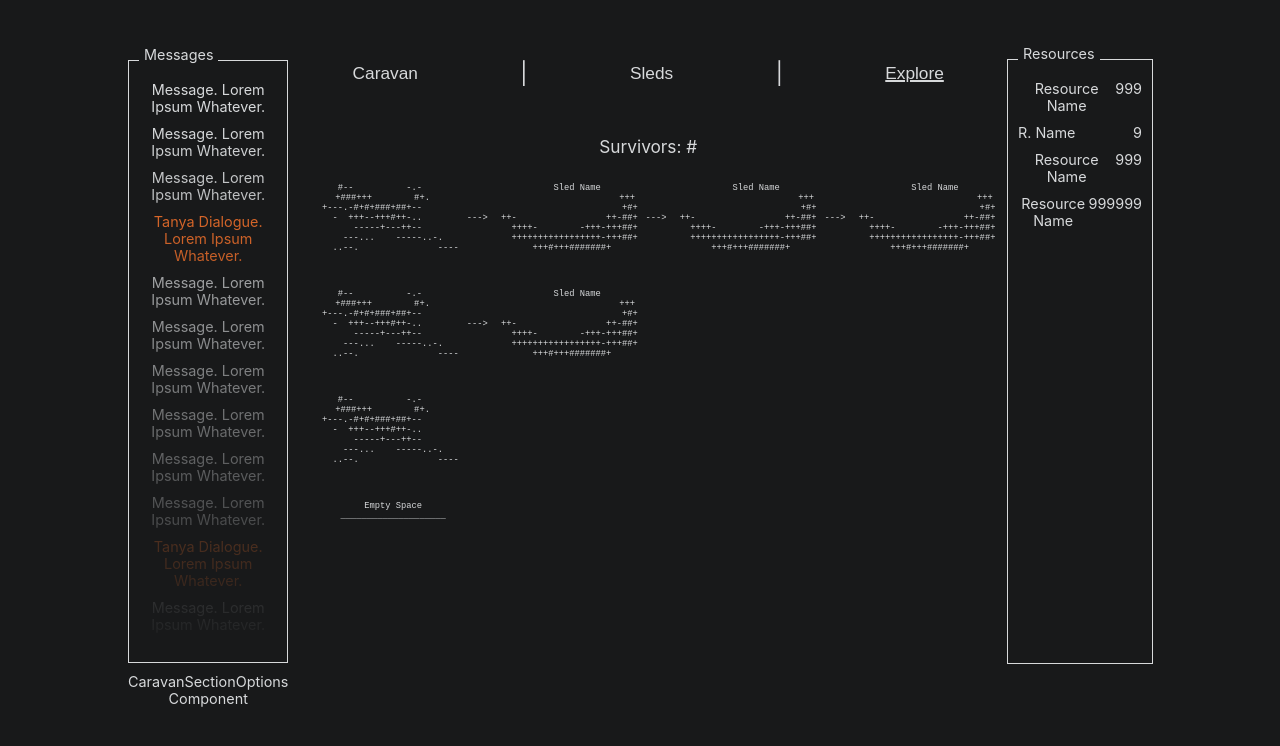
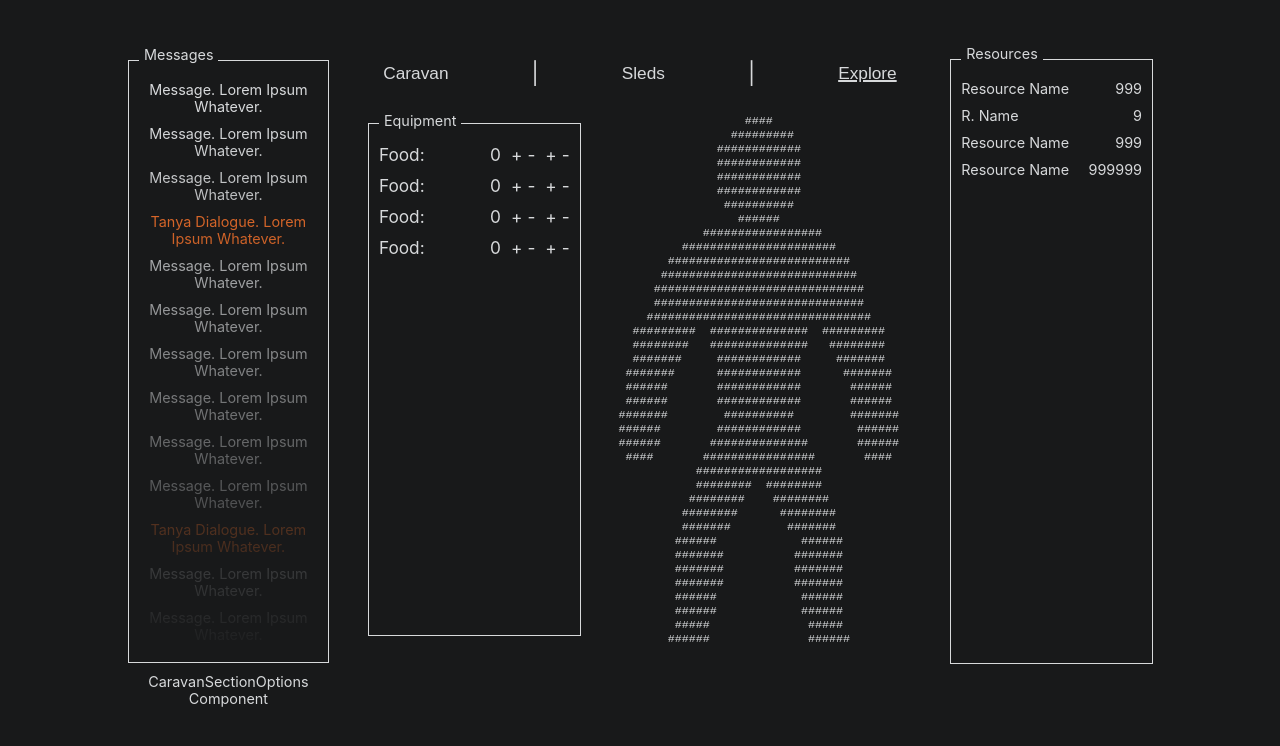
Before and after one commit to EthanPHall/rime-and-rust-ts, a React (Create React App) app: page / in a window 1280 px wide. Shown: the top 746 px of the page. Built offline with nearby package versions, Linux system fonts and the light colour scheme.

Commit message:
Exploration Section for the Caravan Screen is mocked up.

```diff
--- a/src/components/caravan/CaravanParent/CaravanParent.tsx
+++ b/src/components/caravan/CaravanParent/CaravanParent.tsx
@@ -18,8 +18,8 @@ const CaravanParent: FC<CaravanParentProps> = () => {
         <div className='nav-rendered-composite'>
           <CaravanSectionNavBar></CaravanSectionNavBar>
           {/* <CaravanSectionCrafting></CaravanSectionCrafting> */}
-          <CaravanSectionSleds></CaravanSectionSleds>
-          {/* <CaravanSectionExploration></CaravanSectionExploration> */}
+          {/* <CaravanSectionSleds></CaravanSectionSleds> */}
+          <CaravanSectionExploration></CaravanSectionExploration>
         </div>
         <CaravanSectionValuables></CaravanSectionValuables>
         <CaravanSectionOptions></CaravanSectionOptions>
--- a/src/components/caravan/CaravanSectionExploration/CaravanSectionExploration.css
+++ b/src/components/caravan/CaravanSectionExploration/CaravanSectionExploration.css
@@ -1 +1,15 @@
-.CaravanSectionExploration {}
+.caravan-section-exploration {
+    width: 100%;
+    height: 100%;
+
+    display: flex;
+    align-items: center;
+    justify-content: space-between;
+
+    /* outline: 1px solid white; */
+}
+
+.caravan-section-exploration .character-display{
+    font-family: monospace;
+    white-space: pre;
+}
--- a/src/components/caravan/CaravanSectionExploration/CaravanSectionExploration.tsx
+++ b/src/components/caravan/CaravanSectionExploration/CaravanSectionExploration.tsx
@@ -1,11 +1,54 @@
 import React, { FC } from 'react';
 import './CaravanSectionExploration.css';
+import ExplorationResourcesPicker from '../ExplorationResourcesPicker/ExplorationResourcesPicker';
 
 interface CaravanSectionExplorationProps {}
 
 const CaravanSectionExploration: FC<CaravanSectionExplorationProps> = () => (
-  <div className="CaravanSectionExploration" data-testid="CaravanSectionExploration">
-    CaravanSectionExploration Component
+  <div className="caravan-section-exploration" data-testid="caravan-section-exploration">
+    <ExplorationResourcesPicker></ExplorationResourcesPicker>
+    <div className='character-display'>
+{`
+                    ####
+                  #########
+                ############
+                ############
+                ############
+                ############
+                 ##########
+                   ######
+              #################
+           ######################
+         ##########################
+        ############################
+       ##############################
+       ##############################
+      ################################
+    #########  ##############  #########
+    ########   ##############   ########
+    #######     ############     #######
+   #######      ############      #######
+   ######       ############       ######
+   ######       ############       ######
+  #######        ##########        #######
+  ######        ############        ######
+  ######       ##############       ######
+   ####       ################       ####
+             ##################
+             ########  ########
+            ########    ########
+           ########      ########
+           #######        #######
+          ######            ######
+          #######          #######
+          #######          #######
+          #######          #######
+          ######            ######
+          ######            ######
+          #####              #####
+         ######              ######
+      `}
+    </div>
   </div>
 );
 
--- a/src/components/caravan/ExplorationResourcesEntry/ExplorationResourcesEntry.css
+++ b/src/components/caravan/ExplorationResourcesEntry/ExplorationResourcesEntry.css
@@ -1 +1,39 @@
-.ExplorationResourcesEntry {}
+.exploration-resources-entry {
+    display: flex;
+    justify-content: space-between;
+
+    margin-top: var(--standard-gap);
+    gap: var(--standard-gap);
+
+    font-size: var(--font-size-larger);
+}
+
+.exploration-resources-entry .resource-name{
+    margin-left: var(--standard-gap);
+}
+.exploration-resources-entry .resource-amount{
+
+}
+.exploration-resources-entry .resource-increment{
+
+}
+.exploration-resources-entry .resource-decrement{
+
+}
+.exploration-resources-entry .resource-increment-large{
+
+}
+.exploration-resources-entry .resource-decrement-large{
+
+}
+.exploration-resources-entry .increment-decrement{
+    display: flex;
+    gap: 5px;
+}
+.exploration-resources-entry .increment-decrement:last-child{
+    margin-right: var(--standard-gap);
+}
+.exploration-resources-entry .amount-and-increments{
+    display: flex;
+    gap: var(--standard-gap);
+}
--- a/src/components/caravan/ExplorationResourcesEntry/ExplorationResourcesEntry.tsx
+++ b/src/components/caravan/ExplorationResourcesEntry/ExplorationResourcesEntry.tsx
@@ -4,8 +4,19 @@ import './ExplorationResourcesEntry.css';
 interface ExplorationResourcesEntryProps {}
 
 const ExplorationResourcesEntry: FC<ExplorationResourcesEntryProps> = () => (
-  <div className="ExplorationResourcesEntry" data-testid="ExplorationResourcesEntry">
-    ExplorationResourcesEntry Component
+  <div className="exploration-resources-entry" data-testid="exploration-resources-entry">
+    <div className='resource-name'>Food:</div>
+    <div className='amount-and-increments'>
+      <div className='resource-amount'>0</div>
+      <div className='increment-decrement'>
+        <div className='resource-increment'>+</div>
+        <div className='resource-decrement'>-</div>
+      </div>
+      <div className='increment-decrement'>
+        <div className='resource-increment-large'>+</div>
+        <div className='resource-decrement-large'>-</div>
+      </div>
+    </div>
   </div>
 );
 
--- a/src/components/caravan/ExplorationResourcesPicker/ExplorationResourcesPicker.css
+++ b/src/components/caravan/ExplorationResourcesPicker/ExplorationResourcesPicker.css
@@ -1 +1,13 @@
-.ExplorationResourcesPicker {}
+.exploration-resources-picker {
+    width: 35%;
+    height: 90%;
+    margin-left: 5%;
+    outline: 1px solid var(--outline-color);
+
+    position: relative;
+}
+
+.exploration-resources-picker .spacing{
+    width: 100%;
+    height: var(--standard-gap);
+}
--- a/src/components/caravan/ExplorationResourcesPicker/ExplorationResourcesPicker.tsx
+++ b/src/components/caravan/ExplorationResourcesPicker/ExplorationResourcesPicker.tsx
@@ -1,11 +1,18 @@
 import React, { FC } from 'react';
 import './ExplorationResourcesPicker.css';
+import SectionLabel from '../../misc/SectionLabel/SectionLabel';
+import ExplorationResourcesEntry from '../ExplorationResourcesEntry/ExplorationResourcesEntry';
 
 interface ExplorationResourcesPickerProps {}
 
 const ExplorationResourcesPicker: FC<ExplorationResourcesPickerProps> = () => (
-  <div className="ExplorationResourcesPicker" data-testid="ExplorationResourcesPicker">
-    ExplorationResourcesPicker Component
+  <div className="exploration-resources-picker" data-testid="exploration-resources-picker">
+    <SectionLabel sectionName='Equipment'></SectionLabel>
+    <div className='spacing'></div>
+    <ExplorationResourcesEntry></ExplorationResourcesEntry>
+    <ExplorationResourcesEntry></ExplorationResourcesEntry>
+    <ExplorationResourcesEntry></ExplorationResourcesEntry>
+    <ExplorationResourcesEntry></ExplorationResourcesEntry>
   </div>
 );
 
```
Also changed, not shown: public/Character.png (added), 1 other file (tests, documents, lock files or other folders).
